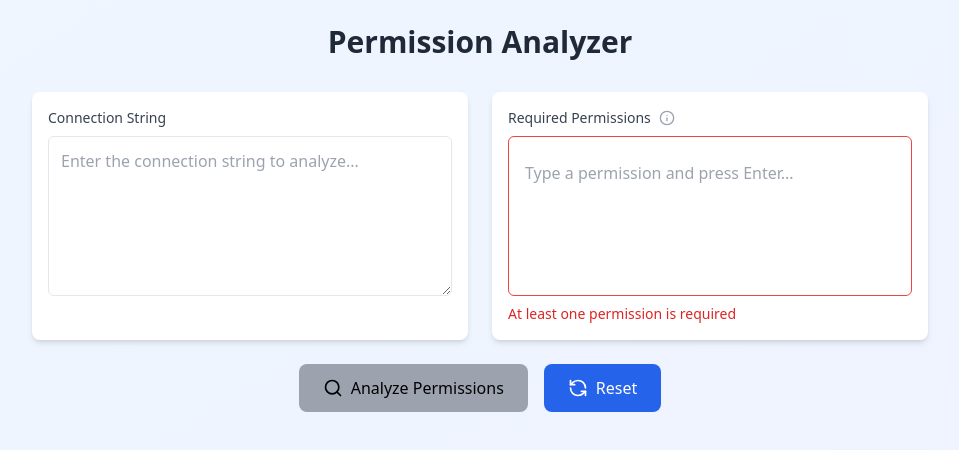
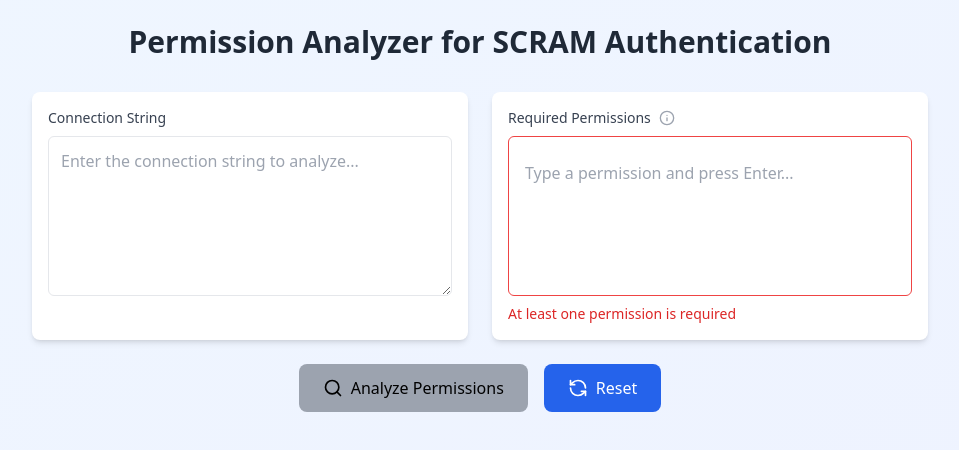
Before and after one commit to mongodb-industry-solutions/mdb-iam-util-demo, a React (Vite) app in the folder frontend/: page / in a window 1280 px wide. Shown: the top 450 px of the page, without its empty margins (160-1119 px from the left). Built offline with nearby package versions, Linux system fonts and the light colour scheme.

Commit message:
update labels

```diff
--- a/frontend/src/App.tsx
+++ b/frontend/src/App.tsx
@@ -68,7 +68,7 @@ function App() {
     <div className="min-h-screen bg-gradient-to-br from-blue-50 to-indigo-50 p-6">
       <div className="max-w-4xl mx-auto space-y-6">
         <h1 className="text-3xl font-bold text-gray-800 text-center mb-8">
-          Permission Analyzer
+          Permission Analyzer for SCRAM Authentication
         </h1>
 
         <div className="grid grid-cols-1 md:grid-cols-2 gap-6">
```
